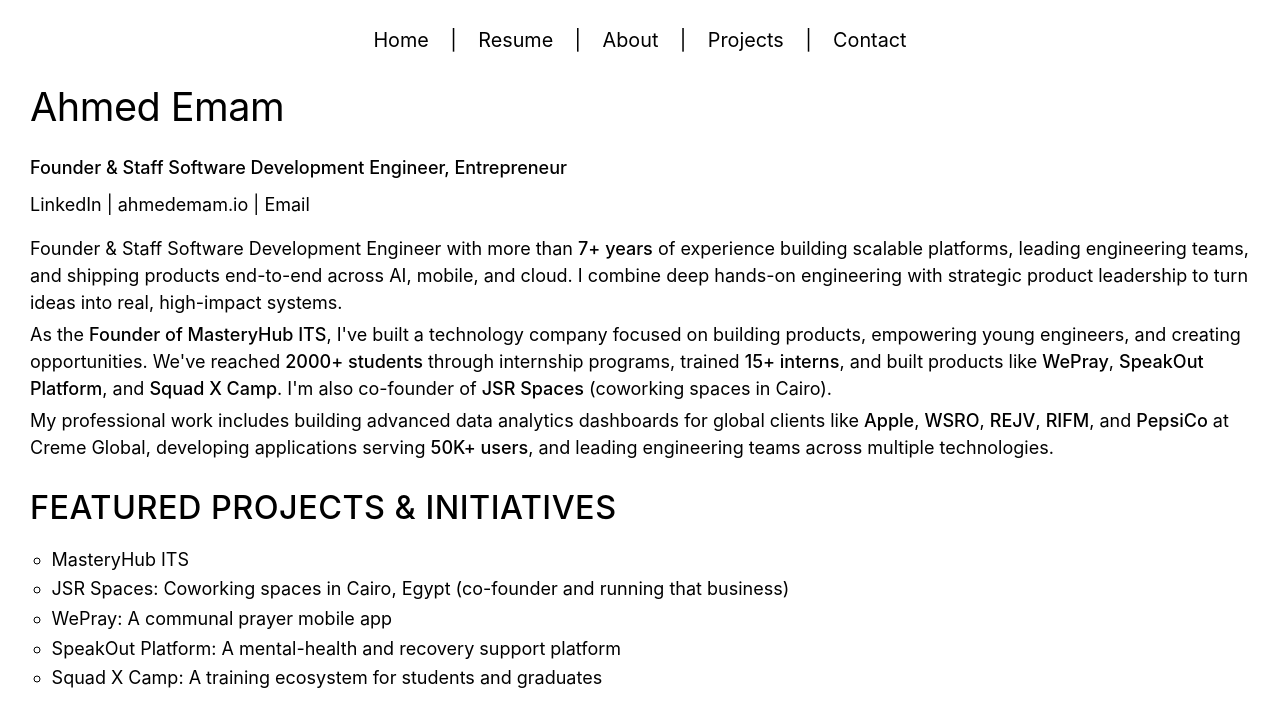
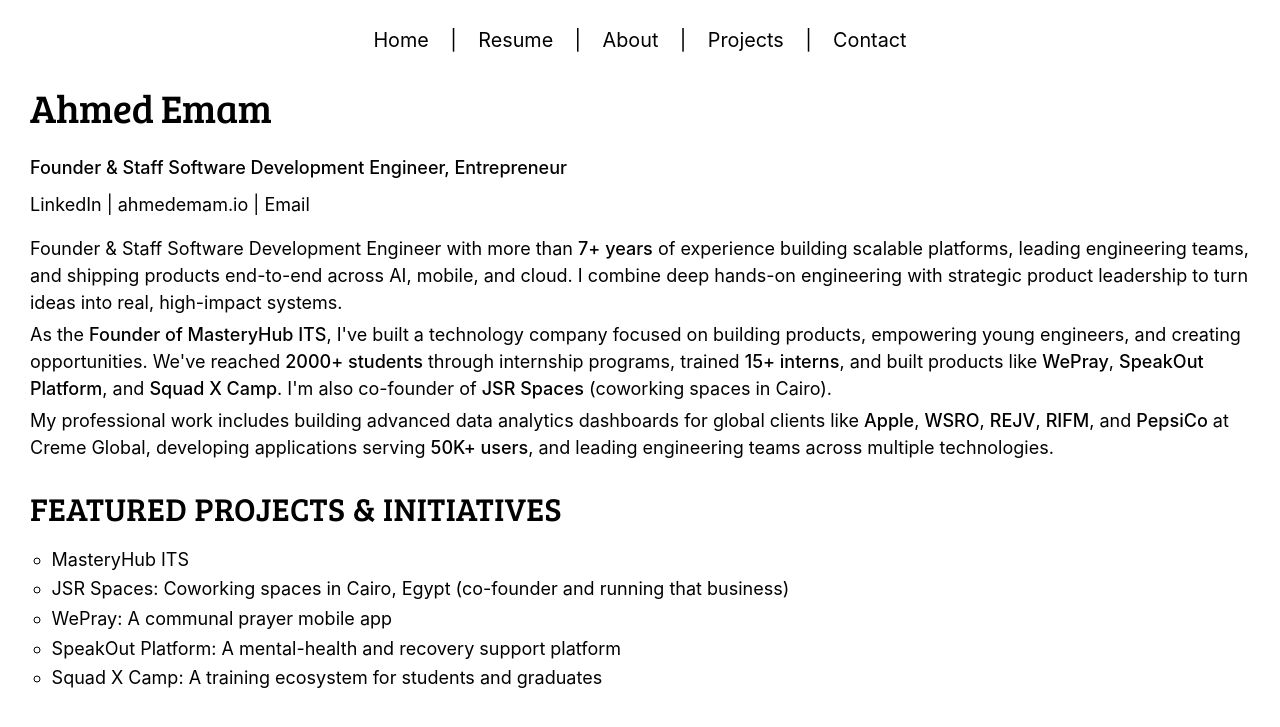
Before and after one commit to ahmedemam/ahmedemam.github.io, a Jekyll site: the page built from index.html, in a window 1280 px wide. Shown: the top 727 px of the page. Built offline with Jekyll 4.4.1, drawn with Linux system fonts in a browser that asks for light colours.

Commit message:
Add Bree Serif font for main titles and name (h1, h2, masthead, resume header)

```diff
--- a/_includes/head.html
+++ b/_includes/head.html
@@ -62,6 +62,11 @@
   <meta property="og:site_name" content="{{ site.title }}">
   <meta property="article:author" content="{{ site.author.name }}">
 
+  <!-- Google Fonts - Bree Serif -->
+  <link rel="preconnect" href="https://fonts.googleapis.com">
+  <link rel="preconnect" href="https://fonts.gstatic.com" crossorigin>
+  <link href="https://fonts.googleapis.com/css2?family=Bree+Serif&display=swap" rel="stylesheet">
+
   <!-- Structured Data (JSON-LD) -->
   <script type="application/ld+json">
   {
--- a/assets/css/style.scss
+++ b/assets/css/style.scss
@@ -11,7 +11,7 @@ sitemap: false
 
 /* Fonts */
 $main-font: -apple-system, BlinkMacSystemFont, "Segoe UI", Roboto, "Helvetica Neue", Arial, sans-serif;
-$heading-font: -apple-system, BlinkMacSystemFont, "Segoe UI", Roboto, "Helvetica Neue", Arial, sans-serif;
+$heading-font: "Bree Serif", serif;
 $regular-font-size: 1.25em; /* 20px / 16px = 1.25em; support text resizing in all browsers */
 
 
@@ -28,6 +28,15 @@ $border-color: #000;
 
 @import "ed";
 @import "syntax";
+
+/* Masthead title - use Bree Serif */
+.masthead-title {
+  font-family: $heading-font;
+
+  a {
+    font-family: $heading-font;
+  }
+}
 
 /* Smooth scrolling */
 html {
@@ -278,13 +287,23 @@ a:focus {
 }
 
 /* Tight typography - left aligned */
-h1, h2, h3, h4, h5, h6 {
+h1, h2 {
   margin-top: 0.6em;
   margin-bottom: 0.3em;
   line-height: 1.3;
   font-weight: 400;
   text-align: left;
   font-family: $heading-font;
+  transition: all 0.3s ease;
+}
+
+h3, h4, h5, h6 {
+  margin-top: 0.6em;
+  margin-bottom: 0.3em;
+  line-height: 1.3;
+  font-weight: 400;
+  text-align: left;
+  font-family: $main-font;
   transition: all 0.3s ease;
 }
 
@@ -485,6 +504,10 @@ h4 {
   }
 
   p {
+    font-family: $main-font;
+  }
+
+  p {
     line-height: 1.6;
     margin: 0.5em 0;
     transition: all 0.3s ease;
@@ -590,6 +613,7 @@ h4 {
     font-weight: 400;
     margin: 0 0 0.3em 0;
     padding: 0;
+    font-family: $heading-font;
   }
 
   .resume-title {
```
Lines whose indentation alone changed are shown as unchanged.
